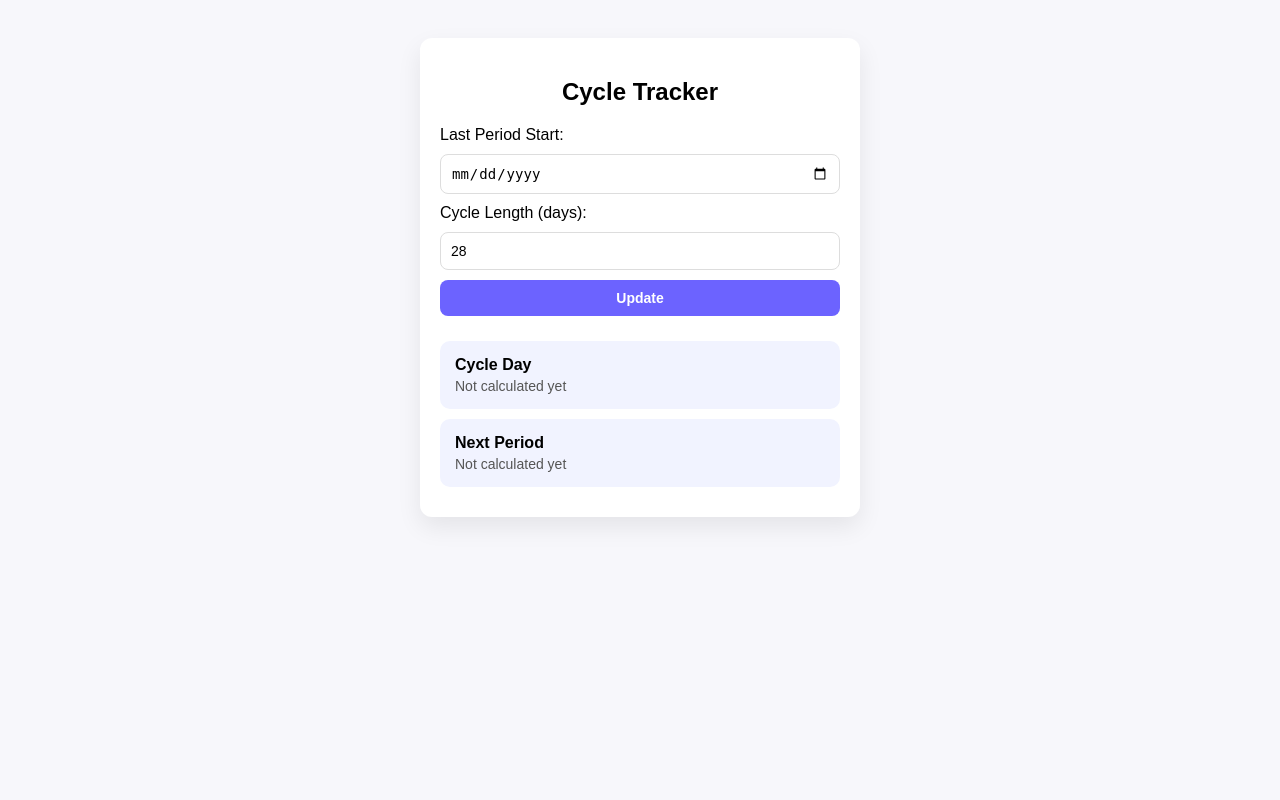
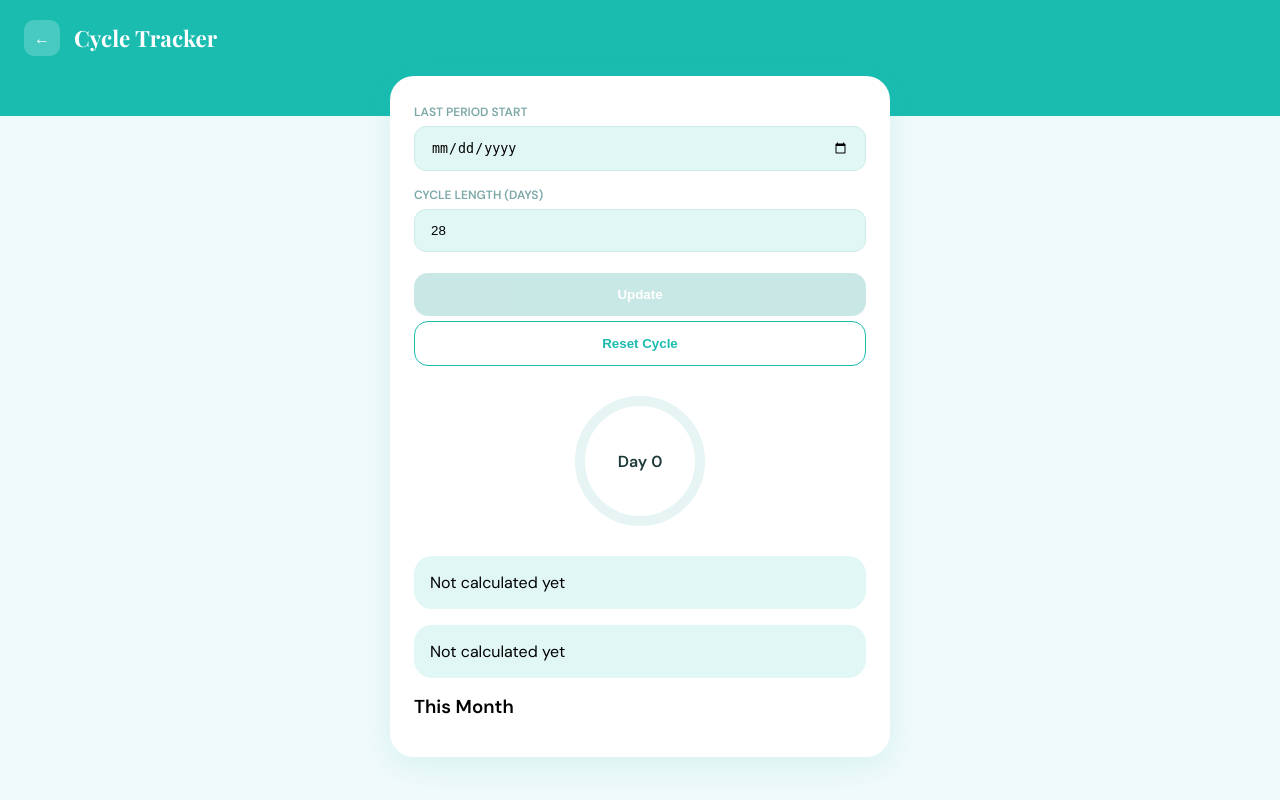
Before and after one commit to JOEL-GICHUHI/healthapp-tracker, a Flask app: page /cycle in a window 1280 px wide. Run offline with Flask 3, Linux system fonts and the light colour scheme; the visitor is signed in with stand-in values (Sample User, id 1).

Commit message:
cycle html update with reset button and outo sync

```diff
--- a/templates/cycle.html
+++ b/templates/cycle.html
@@ -1,151 +1,264 @@
 <!DOCTYPE html>
 <html lang="en">
 <head>
-  <meta charset="UTF-8">
-  <title>Cycle Tracker</title>
-  <style>
-    body {
-      font-family: Arial, sans-serif;
-      background: #f7f7fb;
-      padding: 30px;
-    }
+<meta charset="UTF-8">
+<meta name="viewport" content="width=device-width, initial-scale=1.0"/>
+<title>Cycle Tracker – HealthCare</title>
 
-    .container {
-      max-width: 400px;
-      margin: auto;
-      background: white;
-      padding: 20px;
-      border-radius: 12px;
-      box-shadow: 0 10px 25px rgba(0,0,0,0.08);
-    }
+<link href="https://fonts.googleapis.com/css2?family=DM+Sans:wght@400;500;600&family=Playfair+Display:wght@700&display=swap" rel="stylesheet"/>
 
-    h2 {
-      text-align: center;
-      margin-bottom: 20px;
-    }
+<style>
+*,*::before,*::after{box-sizing:border-box;margin:0;padding:0}
 
-    .cycle-input {
-      display: flex;
-      flex-direction: column;
-      gap: 10px;
-      margin-bottom: 25px;
-    }
+:root{
+  --teal:#1ABCB0;
+  --teal-dark:#138a81;
+  --teal-light:#e0f7f5;
+  --bg:#f0fafa;
+  --card:#fff;
+  --text:#1e3a3a;
+  --muted:#7da8a8;
+  --border:#d0ecea;
+}
 
-    input, button {
-      padding: 10px;
-      border-radius: 8px;
-      border: 1px solid #ddd;
-      font-size: 14px;
-    }
+body{min-height:100vh;background:var(--bg);font-family:'DM Sans',sans-serif;}
 
-    button {
-      background: #6c63ff;
-      color: white;
-      border: none;
-      cursor: pointer;
-      font-weight: bold;
-    }
+/* TOPBAR */
+.topbar{background:var(--teal);padding:20px 24px 60px;}
+.topbar-inner{display:flex;align-items:center;gap:14px;}
+.back-btn{
+  background:rgba(255,255,255,0.2);
+  border-radius:10px;width:36px;height:36px;
+  display:flex;align-items:center;justify-content:center;
+  color:white;text-decoration:none;font-weight:bold;
+}
+.topbar h1{
+  font-family:'Playfair Display',serif;
+  color:white;font-size:1.4rem;
+}
 
-    button:hover {
-      background: #574fd6;
-    }
+/* CARD */
+.container{
+  max-width:500px;margin:-40px auto 40px;
+  padding:28px 24px;background:var(--card);
+  border-radius:24px;
+  box-shadow:0 8px 32px rgba(26,188,176,0.12);
+}
 
-    .info-card {
-      display: flex;
-      justify-content: space-between;
-      align-items: center;
-      padding: 15px;
-      border-radius: 10px;
-      background: #f1f3ff;
-      margin-bottom: 10px;
-    }
+/* INPUTS */
+.cycle-input label{
+  display:block;font-size:0.75rem;font-weight:600;
+  color:var(--muted);text-transform:uppercase;margin-bottom:6px;
+}
+input{
+  width:100%;padding:13px 16px;margin-bottom:16px;
+  border:1.5px solid var(--border);
+  border-radius:12px;background:var(--teal-light);
+}
+button{
+  width:100%;padding:14px;border:none;border-radius:14px;
+  font-weight:600;cursor:pointer;margin-top:5px;
+}
+#updateBtn{background:var(--teal);color:white;}
+#updateBtn:disabled{
+  background:#b2dfdb;cursor:not-allowed;opacity:0.7;
+}
+.btn-reset{
+  background:white;color:var(--teal);
+  border:1.5px solid var(--teal);
+}
+.btn-reset:hover{background:var(--teal-light);}
 
-    .info-text h3 {
-      margin: 0;
-      font-size: 16px;
-    }
+/* PROGRESS RING */
+.progress-container{display:flex;justify-content:center;margin:25px 0;}
+.progress-wrapper{position:relative;width:140px;height:140px;}
+svg{transform:rotate(-90deg);}
+.progress-bg{stroke:#e6f5f4;stroke-width:10;fill:none;}
+.progress-ring{
+  stroke:var(--teal);stroke-width:10;fill:none;
+  stroke-linecap:round;transition:stroke-dashoffset 0.6s ease;
+}
+.progress-text{
+  position:absolute;top:50%;left:50%;
+  transform:translate(-50%,-50%);
+  font-weight:600;color:var(--text);
+}
 
-    .info-text p {
-      margin: 4px 0 0;
-      font-size: 14px;
-      color: #555;
-    }
-  </style>
+/* INFO */
+.info-card{
+  background:var(--teal-light);
+  border-radius:18px;padding:16px;margin-bottom:16px;
+}
+
+/* CALENDAR */
+.calendar-grid{
+  display:grid;grid-template-columns:repeat(7,1fr);
+  gap:6px;margin-top:10px;
+}
+.day{
+  padding:8px;text-align:center;border-radius:8px;
+  font-size:0.8rem;background:#f5fbfb;
+}
+.today{background:var(--teal);color:white;}
+.period{background:#ffd6d6;}
+.next-period{background:#c3f7f3;}
+.ovulation{background:#ffb3ec;}
+.fertile{background:#d9fff8;}
+</style>
 </head>
+
 <body>
 
+<div class="topbar">
+  <div class="topbar-inner">
+    <a href="/dashboard" class="back-btn">←</a>
+    <h1>Cycle Tracker</h1>
+  </div>
+</div>
+
 <div class="container">
-  <h2>Cycle Tracker</h2>
 
-  <!-- User Inputs -->
   <div class="cycle-input">
-    <label>Last Period Start:</label>
+    <label>Last Period Start</label>
     <input type="date" id="lastPeriodDate">
 
-    <label>Cycle Length (days):</label>
+    <label>Cycle Length (days)</label>
     <input type="number" id="cycleLength" value="28" min="21" max="40">
 
-    <button onclick="updateCycle()">Update</button>
+    <button id="updateBtn" onclick="updateCycle()" disabled>Update</button>
+    <button type="button" class="btn-reset" onclick="resetCycle()">Reset Cycle</button>
   </div>
 
-  <!-- Cycle Day Card -->
-  <div class="info-card">
-    <div class="info-text">
-      <h3>Cycle Day</h3>
-      <p id="cycleDayText">Not calculated yet</p>
+  <div class="progress-container">
+    <div class="progress-wrapper">
+      <svg width="140" height="140">
+        <circle class="progress-bg" cx="70" cy="70" r="60"/>
+        <circle class="progress-ring" cx="70" cy="70" r="60"
+          stroke-dasharray="377"
+          stroke-dashoffset="377"
+          id="progressRing"/>
+      </svg>
+      <div class="progress-text" id="progressText">Day 0</div>
     </div>
   </div>
 
-  <!-- Next Period Card -->
-  <div class="info-card">
-    <div class="info-text">
-      <h3>Next Period</h3>
-      <p id="nextPeriodText">Not calculated yet</p>
-    </div>
+  <div class="info-card"><p id="cycleDayText">Not calculated yet</p></div>
+  <div class="info-card"><p id="nextPeriodText">Not calculated yet</p></div>
+
+  <div class="calendar">
+    <h3>This Month</h3>
+    <div class="calendar-grid" id="calendarGrid"></div>
   </div>
 
 </div>
 
 <script>
-function updateCycle() {
-  const lastPeriod = document.getElementById("lastPeriodDate").value;
-  const cycleLength = parseInt(document.getElementById("cycleLength").value);
+const lastInput = document.getElementById("lastPeriodDate");
+const lengthInput = document.getElementById("cycleLength");
+const updateBtn = document.getElementById("updateBtn");
 
-  if (!lastPeriod || !cycleLength) {
-    alert("Please enter your last period date and cycle length");
-    return;
+function checkInputs(){
+  updateBtn.disabled = !(lastInput.value && lengthInput.value);
+}
+lastInput.addEventListener("input", checkInputs);
+lengthInput.addEventListener("input", checkInputs);
+
+window.addEventListener("load",()=>{
+  const savedDate = localStorage.getItem("lastPeriodDate");
+  const savedLength = localStorage.getItem("cycleLength");
+  if(savedDate && savedLength){
+    lastInput.value=savedDate;
+    lengthInput.value=savedLength;
+    updateBtn.disabled=false;
+    updateCycle();
   }
+  scheduleMidnightUpdate();
+});
 
-  const startDate = new Date(lastPeriod);
+function updateCycle(){
+  const lastDate = lastInput.value;
+  const cycleLength = parseInt(lengthInput.value);
+  if(!lastDate || !cycleLength) return;
+
+  localStorage.setItem("lastPeriodDate", lastDate);
+  localStorage.setItem("cycleLength", cycleLength);
+
+  let startDate = new Date(lastDate);
   const today = new Date();
-
   today.setHours(0,0,0,0);
   startDate.setHours(0,0,0,0);
 
-  const diffTime = today - startDate;
-  const diffDays = Math.floor(diffTime / (1000 * 60 * 60 * 24));
+  const totalDays = Math.floor((today-startDate)/(1000*60*60*24));
+  const completedCycles = Math.floor(totalDays/cycleLength);
+  startDate.setDate(startDate.getDate()+completedCycles*cycleLength);
 
-  const cycleDay = (diffDays % cycleLength) + 1;
+  const cycleDay = Math.floor((today-startDate)/(1000*60*60*24))+1;
+  const nextPeriod = new Date(startDate);
+  nextPeriod.setDate(startDate.getDate()+cycleLength);
 
+  const ovulation = new Date(nextPeriod);
+  ovulation.setDate(nextPeriod.getDate()-14);
 
-  const nextPeriodDate = new Date(startDate);
-  nextPeriodDate.setDate(startDate.getDate() + cycleLength);
+  const fertileStart = new Date(ovulation);
+  fertileStart.setDate(ovulation.getDate()-4);
 
-  const daysRemaining = Math.ceil(
-    (nextPeriodDate - today) / (1000 * 60 * 60 * 24)
-  );
+  const percent = cycleDay/cycleLength;
+  document.getElementById("progressRing")
+    .style.strokeDashoffset=377-(percent*377);
+  document.getElementById("progressText").innerText=`Day ${cycleDay}`;
+  document.getElementById("cycleDayText")
+    .innerText=`Cycle Day ${cycleDay} of ${cycleLength}`;
+  document.getElementById("nextPeriodText")
+    .innerText=`Next Period: ${nextPeriod.toDateString()}`;
 
-  // Format dates
-  const options = { month: 'short', day: 'numeric' };
-  const formattedStart = startDate.toLocaleDateString(undefined, options);
-  const formattedNext = nextPeriodDate.toLocaleDateString(undefined, options);
+  renderCalendar(startDate,nextPeriod,ovulation,fertileStart);
+}
 
-  // Update UI
-  document.getElementById("cycleDayText").innerText =
-    `Day ${cycleDay} of ${cycleLength} · Started ${formattedStart}`;
+function renderCalendar(periodStart,nextPeriod,ovulation,fertileStart){
+  const grid=document.getElementById("calendarGrid");
+  grid.innerHTML="";
+  const today=new Date();
+  const year=today.getFullYear();
+  const month=today.getMonth();
+  const lastDay=new Date(year,month+1,0);
 
-  document.getElementById("nextPeriodText").innerText =
-    `Expected in ${daysRemaining} days · ${formattedNext}`;
+  for(let i=1;i<=lastDay.getDate();i++){
+    const day=new Date(year,month,i);
+    day.setHours(0,0,0,0);
+    const div=document.createElement("div");
+    div.classList.add("day");
+    div.innerText=i;
+
+    if(day.toDateString()===today.toDateString()) div.classList.add("today");
+    if(day.toDateString()===periodStart.toDateString()) div.classList.add("period");
+    if(day.toDateString()===nextPeriod.toDateString()) div.classList.add("next-period");
+    if(day.toDateString()===ovulation.toDateString()) div.classList.add("ovulation");
+    if(day>=fertileStart && day<=ovulation) div.classList.add("fertile");
+
+    grid.appendChild(div);
+  }
+}
+
+function resetCycle(){
+  localStorage.clear();
+  lastInput.value="";
+  lengthInput.value=28;
+  updateBtn.disabled=true;
+  document.getElementById("progressRing").style.strokeDashoffset=377;
+  document.getElementById("progressText").innerText="Day 0";
+  document.getElementById("cycleDayText").innerText="Not calculated yet";
+  document.getElementById("nextPeriodText").innerText="Not calculated yet";
+  document.getElementById("calendarGrid").innerHTML="";
+}
+
+function scheduleMidnightUpdate(){
+  const now=new Date();
+  const midnight=new Date();
+  midnight.setHours(24,0,0,0);
+  setTimeout(()=>{
+    updateCycle();
+    scheduleMidnightUpdate();
+  },midnight-now);
 }
 </script>
 
```
